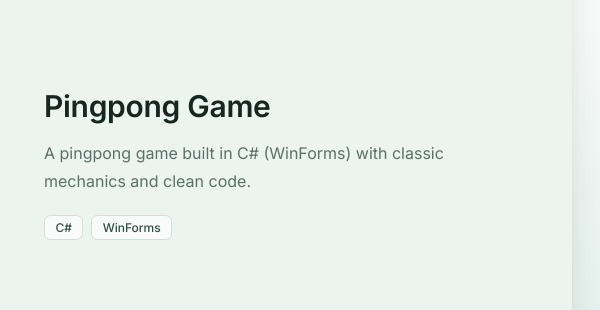
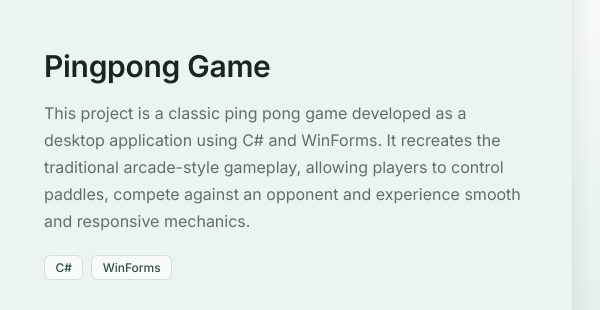
Before and after one commit to Crabby876/Crabby876.github.io, a plain HTML site: page index.html in a window 1280 px wide. Shown: the part 2161-2471 px from the top of the page, 680-1280 px from the left. Drawn offline with nearby package versions, Linux system fonts and the light colour scheme.

Commit message:
Minor changes Portfolio V2.0.1

```diff
--- a/index.html
+++ b/index.html
@@ -30,7 +30,7 @@
         <div class="hero-text">
           <span id="heroBadge" class="badge hidden-up">Portfolio · 2026</span>
           <h1 id="heroTitle" class="hidden-down">Doruk <span class="accent-primary">Güler</span></h1>
-          <p id="heroBio" class="hidden-down lead">IMS student on a mission to become a coding expert. Focused on software, game and AI development.</p>
+          <p id="heroBio" class="hidden-down lead">IMS student on a mission to become an expert in coding.</p>
           <div id="heroBtns" class="hidden-down btn-row">
             <a href="#projects" class="btn btn-primary">View projects</a>
             <a href="#contact" class="btn btn-ghost">Contact</a>
--- a/script.js
+++ b/script.js
@@ -26,21 +26,21 @@ marquee.innerHTML = list.map(s => `
 const projects = [
   {
     title: "Pingpong Game",
-    description: "A pingpong game built in C# (WinForms) with classic mechanics and clean code.",
+    description: "This project is a classic ping pong game developed as a desktop application using C# and WinForms. It recreates the traditional arcade-style gameplay, allowing players to control paddles, compete against an opponent and experience smooth and responsive mechanics.",
     href: "https://github.com/Crabby876/lernperiode-3",
     img: "imgs/project1.png",
     tech: ["C#", "WinForms"],
   },
   {
     title: "CarSuggester AI",
-    description: "An AI application that helps you find the perfect car based on your preferences.",
+    description: "This project is an intelligent car recommendation application that assists users in finding the ideal vehicle based on their individual preferences. By leveraging machine learning techniques and data analysis, the system evaluates factors such as budget, performance and other criteria to generate personalized suggestions.",
     href: "https://github.com/Crabby876/CarSuggester",
     img: "imgs/project2.png",
     tech: ["Python", "Machine Learning", "Pandas"],
   },
   {
-    title: "Typing Trainer",
-    description: "An app that helps you practice typing and tracks your progress over time.",
+    title: "KeyTrainer",
+    description: "This project is an interactive typing practice application designed to help users improve their typing speed and accuracy over time. It provides a simple and intuitive graphical interface built with Tkinter, making it accessible and easy to use.",
     href: "https://github.com/Crabby876/lernperiode-9",
     img: "imgs/project3.png",
     tech: ["Python", "Tkinter"],
```
